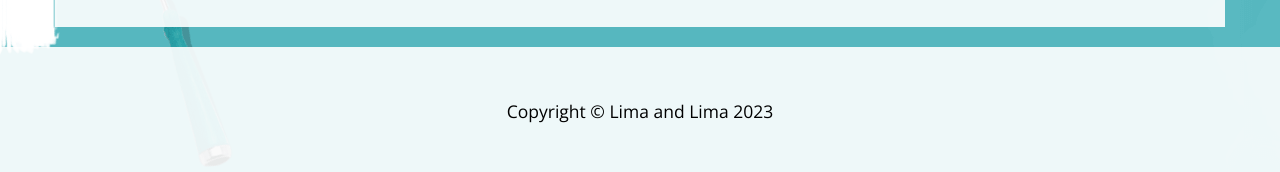
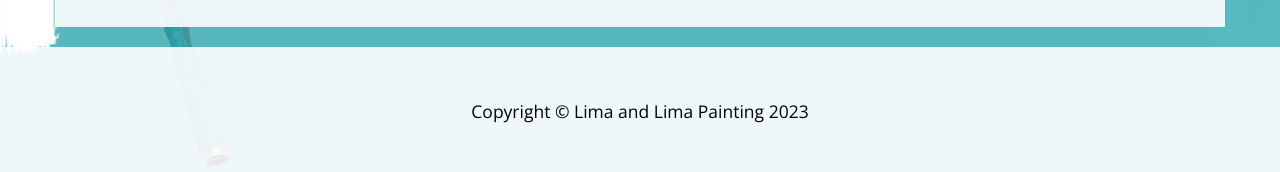
Before and after one commit to LetosTech/limaandlima, a plain HTML site: page about.html in a window 1280 px wide. Shown: the part 1374-1546 px from the top of the page. Drawn offline with nearby package versions, Linux system fonts and the light colour scheme.

Commit message:
Update about.html

```diff
--- a/about.html
+++ b/about.html
@@ -145,7 +145,7 @@
         <div class="container">
             <div class="row">
                 <div class="col-lg-12 text-center">
-                    <p>Copyright &copy; Lima and Lima 2023</p>
+                    <p>Copyright &copy; Lima and Lima Painting 2023</p>
                 </div>
             </div>
         </div>
```
